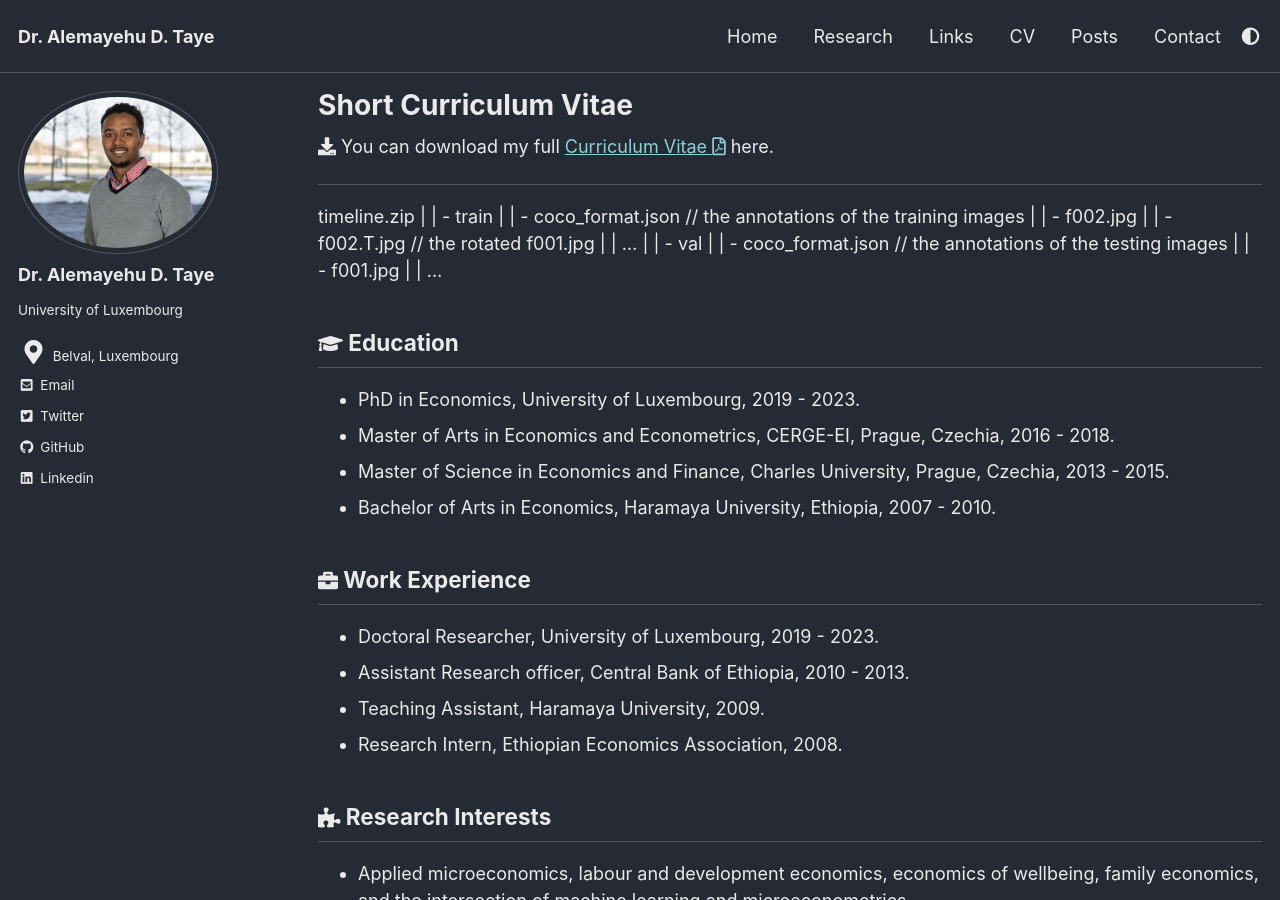
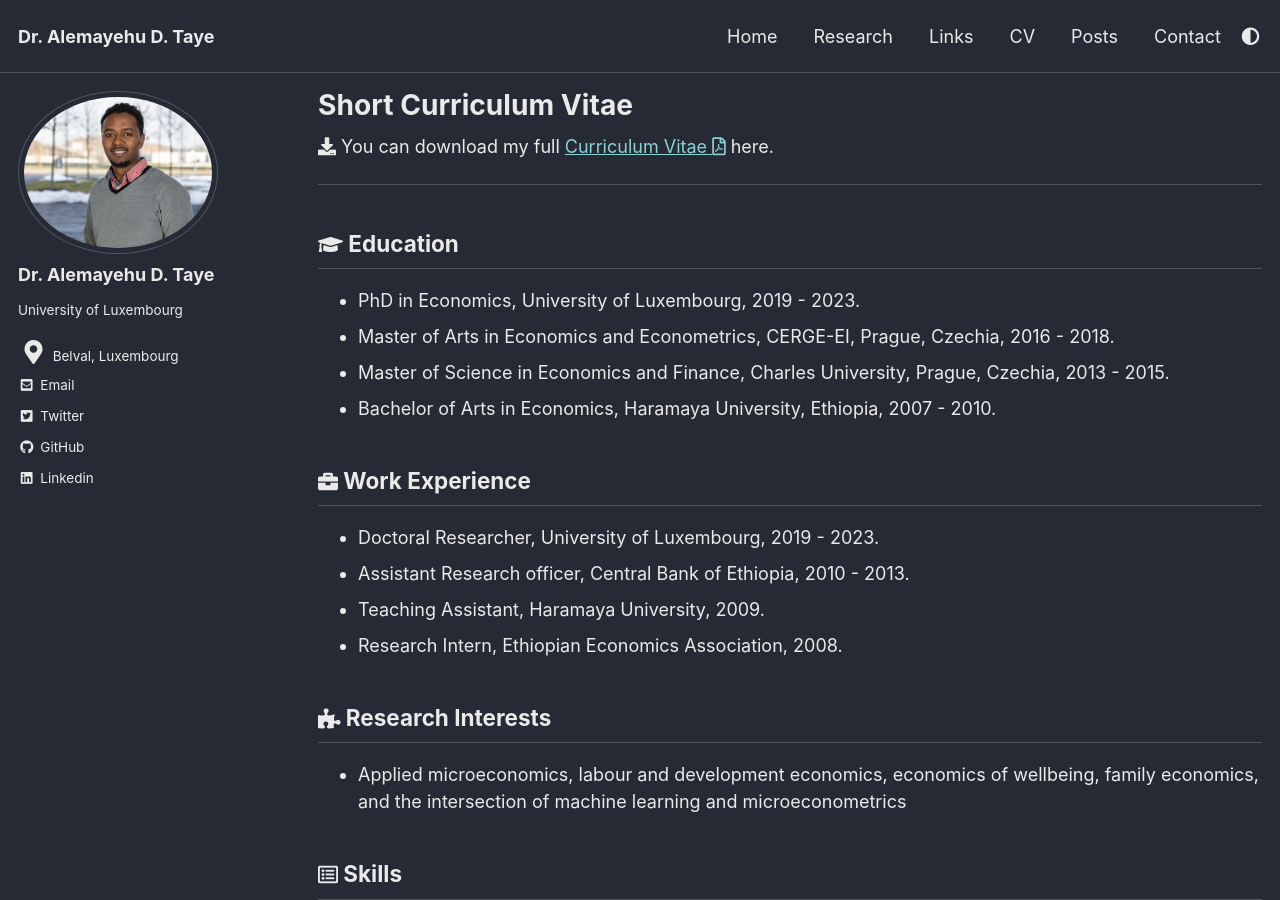
Before and after one commit to AlexTaye/AlexTAYE, a Jekyll site: the page built from _pages/CV.md, in a window 1280 px wide and 900 px high. Built offline with Jekyll 4.4.1, drawn with Linux system fonts in a browser that asks for light colours; cached includes are drawn as plain includes.

Commit message:
Update CV.md

```diff
--- a/_pages/CV.md
+++ b/_pages/CV.md
@@ -16,20 +16,6 @@ toc_icon: "gear"
 <i class='fas fa-download' style='font-size:18px'></i> You can download my full <a target="_blank" href="/_pages/Taye_cv.pdf">Curriculum Vitae <i class="far fa-file-pdf"></i></a> here.
 
 ***
-
-timeline.zip
-  |
-  | - train
-  |     | - coco_format.json // the annotations of the training images
-  |     | - f002.jpg
-  |     | - f002.T.jpg // the rotated f001.jpg
-  |     | ...
-  |
-  | - val
-  |    | - coco_format.json // the annotations of the testing images
-  |    | - f001.jpg
-  |    | ...
-
 
 ## <i class='fas fa-graduation-cap' style='font-size:20px'></i> Education
 
```
